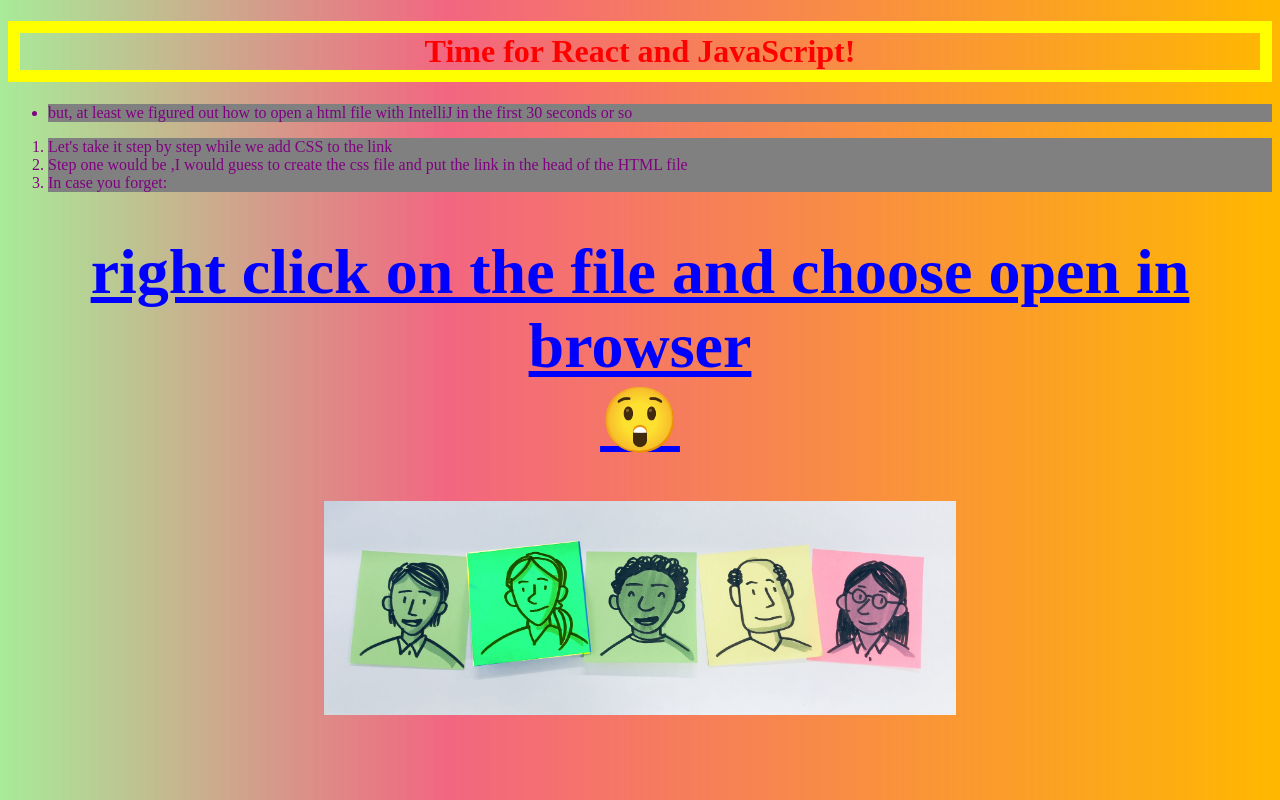
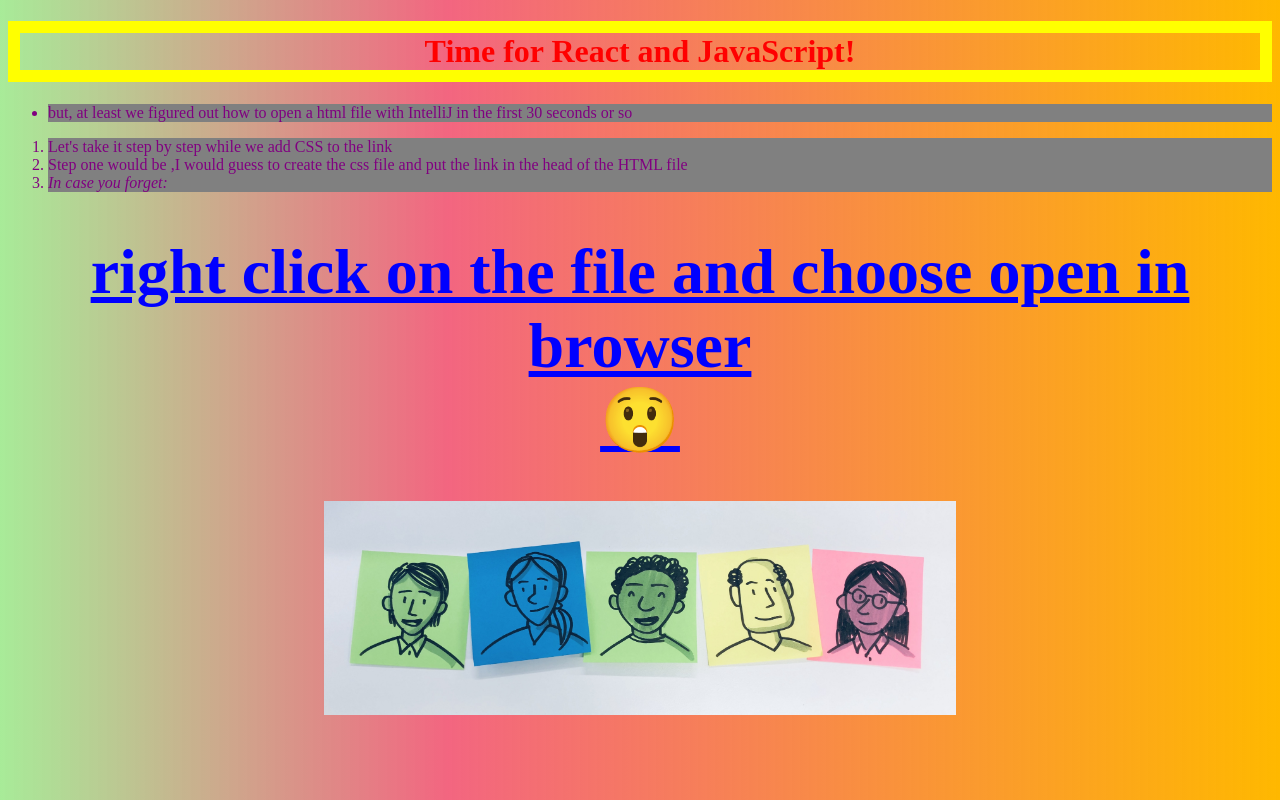
Before and after one commit to amcmullen9291/JavaFrontendWorkspace, a plain HTML site: page src/src/SamplePackage/index.html in a window 1280 px wide. Drawn offline with Linux system fonts and the light colour scheme.

Commit message:
safety commit

```diff
--- a/src/src/SamplePackage/index.html
+++ b/src/src/SamplePackage/index.html
@@ -16,10 +16,10 @@
     <ol>
         <li>Let's take it step by step while we add CSS to the link</li>
         <li>Step one would be ,I would guess to create the css file and put the link in the head of the HTML file</li>
-        <li>In case you forget:</li>
+        <li><em>In case you forget:</em></li>
     </ol>
 </p>
-<h1 id="funTimes"><center><u>right click on the file and choose open in browser<br/> 😲</u></center><h1>
-    <center><img src="HumanFaces - different.jpg" alt="facesPic" /></center>
+<h1 id="funTimes"><center><u>right click on the file and choose open in browser<br/> 😲</u></center></h1>
+    <center><a href="About.html"><img src="HumanFaces.jpg" alt="facesPic" /></a></center>
 </body>
 </html>
```
Also changed, not shown: src/src/SamplePackage/About.html (added, +18 -0 lines), src/src/SamplePackage/HumanFaces.jpg (added).
